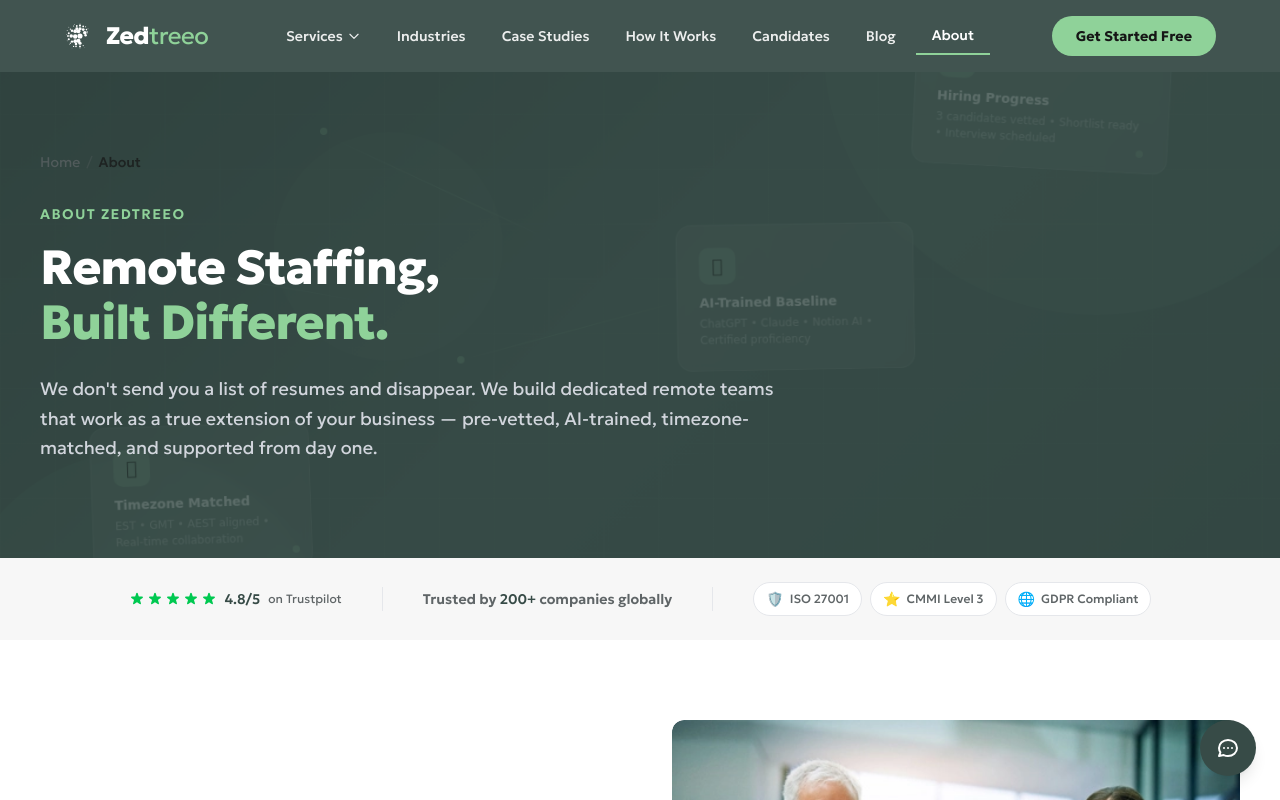
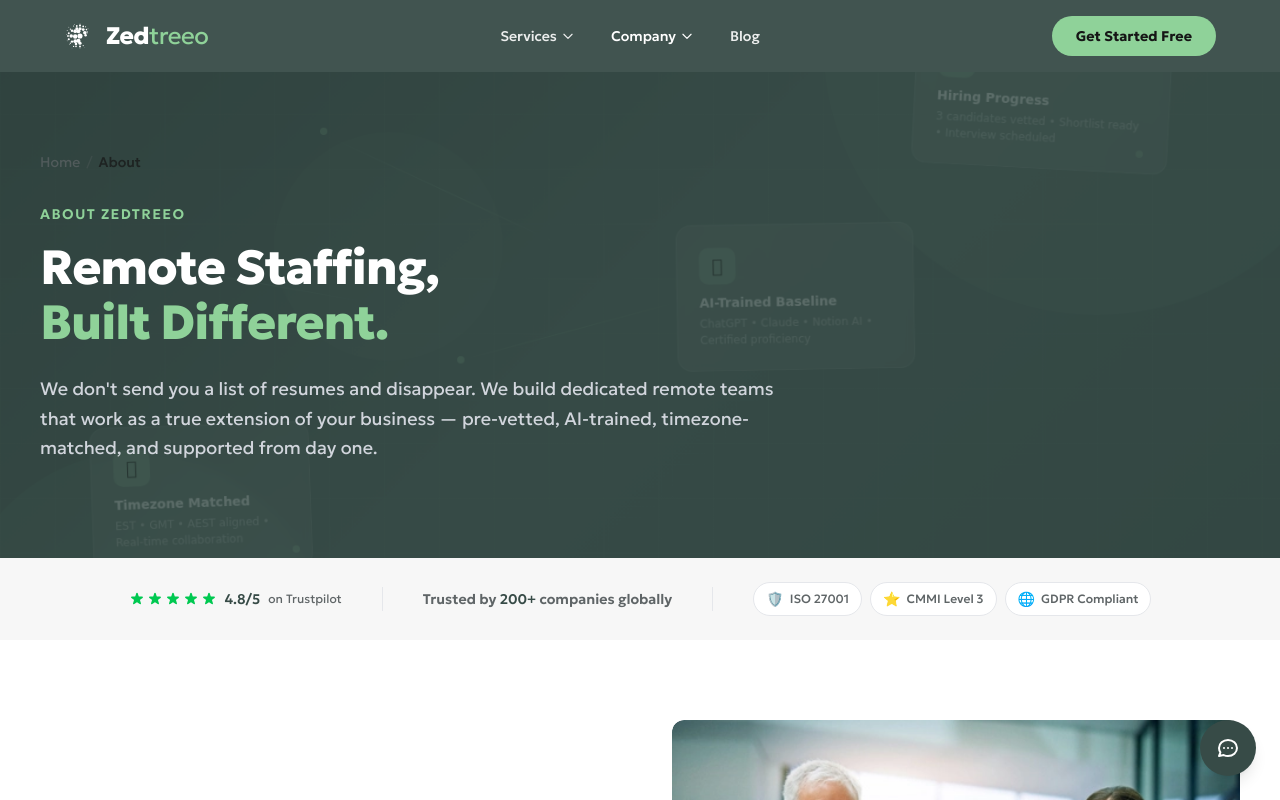
Before and after one commit to Zedtreeo/zedtreeo-website, a Next.js app: page /about in a window 1280 px wide. Shown: the top 800 px of the page. Built offline with nearby package versions, Linux system fonts and the light colour scheme.

Commit message:
nave changes

```diff
--- a/src/components/Header.tsx
+++ b/src/components/Header.tsx
@@ -5,11 +5,7 @@
 import Image from "next/image";
 import { usePathname } from "next/navigation";
 
-const navLinks = [
-  {
-    label: "Services",
-    href: "/services",
-    children: [
+const serviceLinks = [
   { label: "Software Development", href: "/hire/full-stack-developer" },
   { label: "Finance & Accounting", href: "/hire/virtual-assistant-for-bookkeeping" },
   { label: "Digital Marketing", href: "/hire/digital-marketer" },
@@ -18,14 +14,14 @@
   { label: "Virtual Assistants", href: "/hire/virtual-assistants" },
   { label: "Cybersecurity & IT", href: "/hire/cyber-security-expert" },
   { label: "DevOps & Cloud", href: "/hire/devops-engineers" },
-    ],
-  },
+];
+
+const companyLinks = [
+  { label: "About Us", href: "/about" },
+  { label: "How It Works", href: "/how-it-works" },
   { label: "Industries", href: "/industries" },
   { label: "Case Studies", href: "/case-studies" },
-  { label: "How It Works", href: "/how-it-works" },
   { label: "Candidates", href: "/candidates" },
-  { label: "Blog", href: "/blog" },
-  { label: "About", href: "/about" },
 ];
 
 export default function Header() {
@@ -33,16 +29,19 @@
   const [scrolled, setScrolled] = useState(false);
   const [mobileOpen, setMobileOpen] = useState(false);
   const [servicesOpen, setServicesOpen] = useState(false);
+  const [companyOpen, setCompanyOpen] = useState(false);
+  const [mobileServicesOpen, setMobileServicesOpen] = useState(false);
+  const [mobileCompanyOpen, setMobileCompanyOpen] = useState(false);
 
-  /** Check if a nav link is active based on current pathname */
-  const isActive = (href: string, hasChildren?: boolean) => {
-    if (hasChildren) {
-      // Services dropdown: active when on /services/*, /hire/*
-      return pathname.startsWith("/services") || pathname.startsWith("/hire");
-    }
-    if (href === "/") return pathname === "/";
-    return pathname === href || pathname.startsWith(href + "/");
-  };
+  const isServicesActive =
+    pathname.startsWith("/services") || pathname.startsWith("/hire");
+  const isCompanyActive =
+    pathname.startsWith("/about") ||
+    pathname.startsWith("/how-it-works") ||
+    pathname.startsWith("/industries") ||
+    pathname.startsWith("/case-studies") ||
+    pathname.startsWith("/candidates");
+  const isBlogActive = pathname.startsWith("/blog");
 
   useEffect(() => {
     const onScroll = () => setScrolled(window.scrollY > 20);
@@ -50,10 +49,13 @@
     return () => window.removeEventListener("scroll", onScroll);
   }, []);
 
-  // Close mobile menu on route change
+  // Close menus on route change
   useEffect(() => {
     setMobileOpen(false);
     setServicesOpen(false);
+    setCompanyOpen(false);
+    setMobileServicesOpen(false);
+    setMobileCompanyOpen(false);
   }, [pathname]);
 
   useEffect(() => {
@@ -66,6 +68,17 @@
       document.body.style.overflow = "";
     };
   }, [mobileOpen]);
+
+  const chevron = (open: boolean, className = "w-3.5 h-3.5") => (
+    <svg
+      className={`${className} transition-transform ${open ? "rotate-180" : ""}`}
+      fill="none"
+      stroke="currentColor"
+      viewBox="0 0 24 24"
+    >
+      <path strokeLinecap="round" strokeLinejoin="round" strokeWidth={2} d="M19 9l-7 7-7-7" />
+    </svg>
+  );
 
   return (
     <header
@@ -87,17 +100,16 @@
             priority
           />
           <span className="text-2xl tracking-tight">
-            <span className="font-extrabold text-white">Zed</span><span className="font-normal text-zt-accent">treeo</span>
+            <span className="font-extrabold text-white">Zed</span>
+            <span className="font-normal text-zt-accent">treeo</span>
           </span>
         </Link>
 
         {/* Desktop Navigation */}
         <nav aria-label="Main navigation" className="hidden lg:flex items-center gap-1">
-          {navLinks.map((link) =>
-            link.children ? (
+          {/* Services Dropdown */}
           <div
-                key={link.label}
-                className="relative group"
+            className="relative"
             onMouseEnter={() => setServicesOpen(true)}
             onMouseLeave={() => setServicesOpen(false)}
           >
@@ -105,20 +117,14 @@
               aria-expanded={servicesOpen}
               aria-haspopup="true"
               className={`px-4 py-2 text-sm font-medium transition-colors flex items-center gap-1 bg-transparent border-none cursor-pointer ${
-                    isActive(link.href, true) ? "text-white border-b-2 border-zt-accent" : "text-white/90 hover:text-white"
+                isServicesActive
+                  ? "text-white border-b-2 border-zt-accent"
+                  : "text-white/90 hover:text-white"
               }`}
             >
-                  {link.label}
-                  <svg
-                    className={`w-3.5 h-3.5 transition-transform ${servicesOpen ? "rotate-180" : ""}`}
-                    fill="none"
-                    stroke="currentColor"
-                    viewBox="0 0 24 24"
-                  >
-                    <path strokeLinecap="round" strokeLinejoin="round" strokeWidth={2} d="M19 9l-7 7-7-7" />
-                  </svg>
+              Services
+              {chevron(servicesOpen)}
             </button>
-                {/* Dropdown */}
             <div
               className={`absolute top-full left-0 mt-1 w-64 bg-white rounded-zt shadow-zt-card-hover py-2 transition-all duration-200 ${
                 servicesOpen
@@ -126,13 +132,13 @@
                   : "opacity-0 -translate-y-2 pointer-events-none"
               }`}
             >
-                  {link.children.map((child) => (
+              {serviceLinks.map((link) => (
                 <Link
-                      key={child.href}
-                      href={child.href}
+                  key={link.href}
+                  href={link.href}
                   className="block px-4 py-2.5 text-sm text-zt-body hover:bg-zt-near-white hover:text-zt-primary no-underline font-medium transition-colors"
                 >
-                      {child.label}
+                  {link.label}
                 </Link>
               ))}
               <div className="border-t border-zt-border mt-1 pt-1">
@@ -145,18 +151,55 @@
               </div>
             </div>
           </div>
-            ) : (
+
+          {/* Company Dropdown */}
+          <div
+            className="relative"
+            onMouseEnter={() => setCompanyOpen(true)}
+            onMouseLeave={() => setCompanyOpen(false)}
+          >
+            <button
+              aria-expanded={companyOpen}
+              aria-haspopup="true"
+              className={`px-4 py-2 text-sm font-medium transition-colors flex items-center gap-1 bg-transparent border-none cursor-pointer ${
+                isCompanyActive
+                  ? "text-white border-b-2 border-zt-accent"
+                  : "text-white/90 hover:text-white"
+              }`}
+            >
+              Company
+              {chevron(companyOpen)}
+            </button>
+            <div
+              className={`absolute top-full left-0 mt-1 w-56 bg-white rounded-zt shadow-zt-card-hover py-2 transition-all duration-200 ${
+                companyOpen
+                  ? "opacity-100 translate-y-0 pointer-events-auto"
+                  : "opacity-0 -translate-y-2 pointer-events-none"
+              }`}
+            >
+              {companyLinks.map((link) => (
                 <Link
-                key={link.label}
+                  key={link.href}
                   href={link.href}
-                className={`px-4 py-2 text-sm font-medium no-underline transition-colors ${
-                  isActive(link.href) ? "text-white border-b-2 border-zt-accent" : "text-white/90 hover:text-white"
-                }`}
+                  className="block px-4 py-2.5 text-sm text-zt-body hover:bg-zt-near-white hover:text-zt-primary no-underline font-medium transition-colors"
                 >
                   {link.label}
                 </Link>
-            )
-          )}
+              ))}
+            </div>
+          </div>
+
+          {/* Blog — standalone */}
+          <Link
+            href="/blog"
+            className={`px-4 py-2 text-sm font-medium no-underline transition-colors ${
+              isBlogActive
+                ? "text-white border-b-2 border-zt-accent"
+                : "text-white/90 hover:text-white"
+            }`}
+          >
+            Blog
+          </Link>
         </nav>
 
         {/* Desktop CTA */}
@@ -202,54 +245,83 @@
             : "opacity-0 pointer-events-none"
         }`}
       >
-        <nav aria-label="Mobile navigation" className="flex flex-col p-6 gap-1 overflow-y-auto max-h-[calc(100vh-72px)]">
-          {navLinks.map((link) =>
-            link.children ? (
-              <div key={link.label}>
+        <nav
+          aria-label="Mobile navigation"
+          className="flex flex-col p-6 gap-1 overflow-y-auto max-h-[calc(100vh-72px)]"
+        >
+          {/* Services accordion */}
+          <div>
             <button
-                  onClick={() => setServicesOpen(!servicesOpen)}
+              onClick={() => setMobileServicesOpen(!mobileServicesOpen)}
               className={`w-full flex items-center justify-between py-3 px-4 text-base font-medium bg-transparent border-none cursor-pointer ${
-                    isActive(link.href, true) ? "text-zt-accent" : "text-white"
+                isServicesActive ? "text-zt-accent" : "text-white"
               }`}
             >
-                  {link.label}
-                  <svg
-                    className={`w-4 h-4 transition-transform ${servicesOpen ? "rotate-180" : ""}`}
-                    fill="none"
-                    stroke="currentColor"
-                    viewBox="0 0 24 24"
-                  >
-                    <path strokeLinecap="round" strokeLinejoin="round" strokeWidth={2} d="M19 9l-7 7-7-7" />
-                  </svg>
+              Services
+              {chevron(mobileServicesOpen, "w-4 h-4")}
             </button>
-                {servicesOpen && (
+            {mobileServicesOpen && (
               <div className="pl-4 flex flex-col gap-1">
-                    {link.children.map((child) => (
+                {serviceLinks.map((link) => (
                   <Link
-                        key={child.href}
-                        href={child.href}
+                    key={link.href}
+                    href={link.href}
                     onClick={() => setMobileOpen(false)}
                     className="py-2.5 px-4 text-sm text-white/70 hover:text-white no-underline font-medium transition-colors"
                   >
-                        {child.label}
+                    {link.label}
+                  </Link>
+                ))}
+                <Link
+                  href="/services"
+                  onClick={() => setMobileOpen(false)}
+                  className="py-2.5 px-4 text-sm text-zt-accent font-semibold no-underline"
+                >
+                  View All Services →
+                </Link>
+              </div>
+            )}
+          </div>
+
+          {/* Company accordion */}
+          <div>
+            <button
+              onClick={() => setMobileCompanyOpen(!mobileCompanyOpen)}
+              className={`w-full flex items-center justify-between py-3 px-4 text-base font-medium bg-transparent border-none cursor-pointer ${
+                isCompanyActive ? "text-zt-accent" : "text-white"
+              }`}
+            >
+              Company
+              {chevron(mobileCompanyOpen, "w-4 h-4")}
+            </button>
+            {mobileCompanyOpen && (
+              <div className="pl-4 flex flex-col gap-1">
+                {companyLinks.map((link) => (
+                  <Link
+                    key={link.href}
+                    href={link.href}
+                    onClick={() => setMobileOpen(false)}
+                    className="py-2.5 px-4 text-sm text-white/70 hover:text-white no-underline font-medium transition-colors"
+                  >
+                    {link.label}
                   </Link>
                 ))}
               </div>
             )}
           </div>
-            ) : (
+
+          {/* Blog */}
           <Link
-                key={link.label}
-                href={link.href}
+            href="/blog"
             onClick={() => setMobileOpen(false)}
             className={`py-3 px-4 text-base font-medium no-underline transition-colors ${
-                  isActive(link.href) ? "text-zt-accent" : "text-white hover:text-zt-accent"
+              isBlogActive ? "text-zt-accent" : "text-white hover:text-zt-accent"
             }`}
           >
-                {link.label}
+            Blog
           </Link>
-            )
-          )}
+
+          {/* CTA */}
           <div className="mt-6 pt-6 border-t border-white/10">
             <Link
               href="/get-started"
```
Also changed, not shown: src/app/about/page.tsx (+6 -6 lines). Lines whose indentation alone changed are shown as unchanged.
